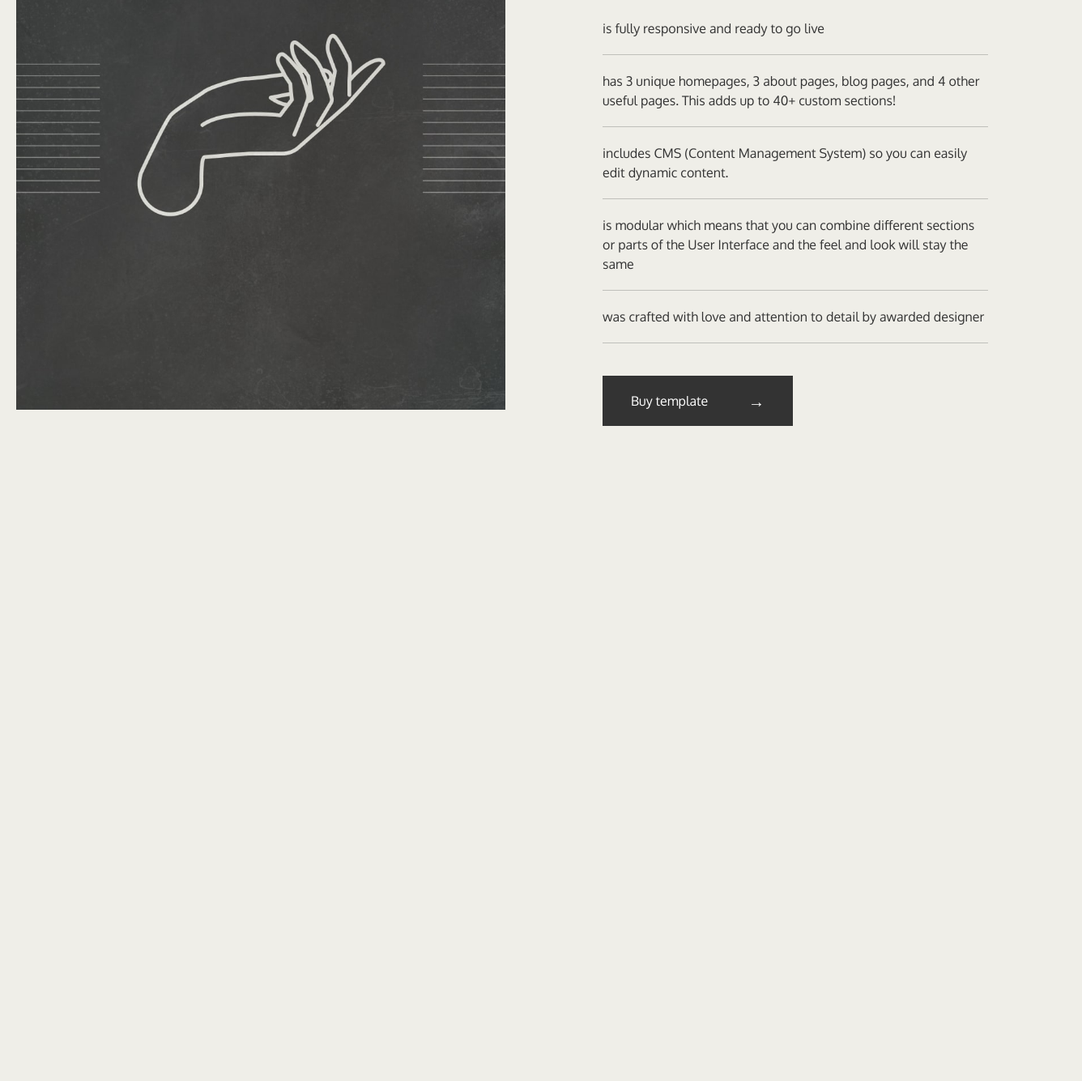
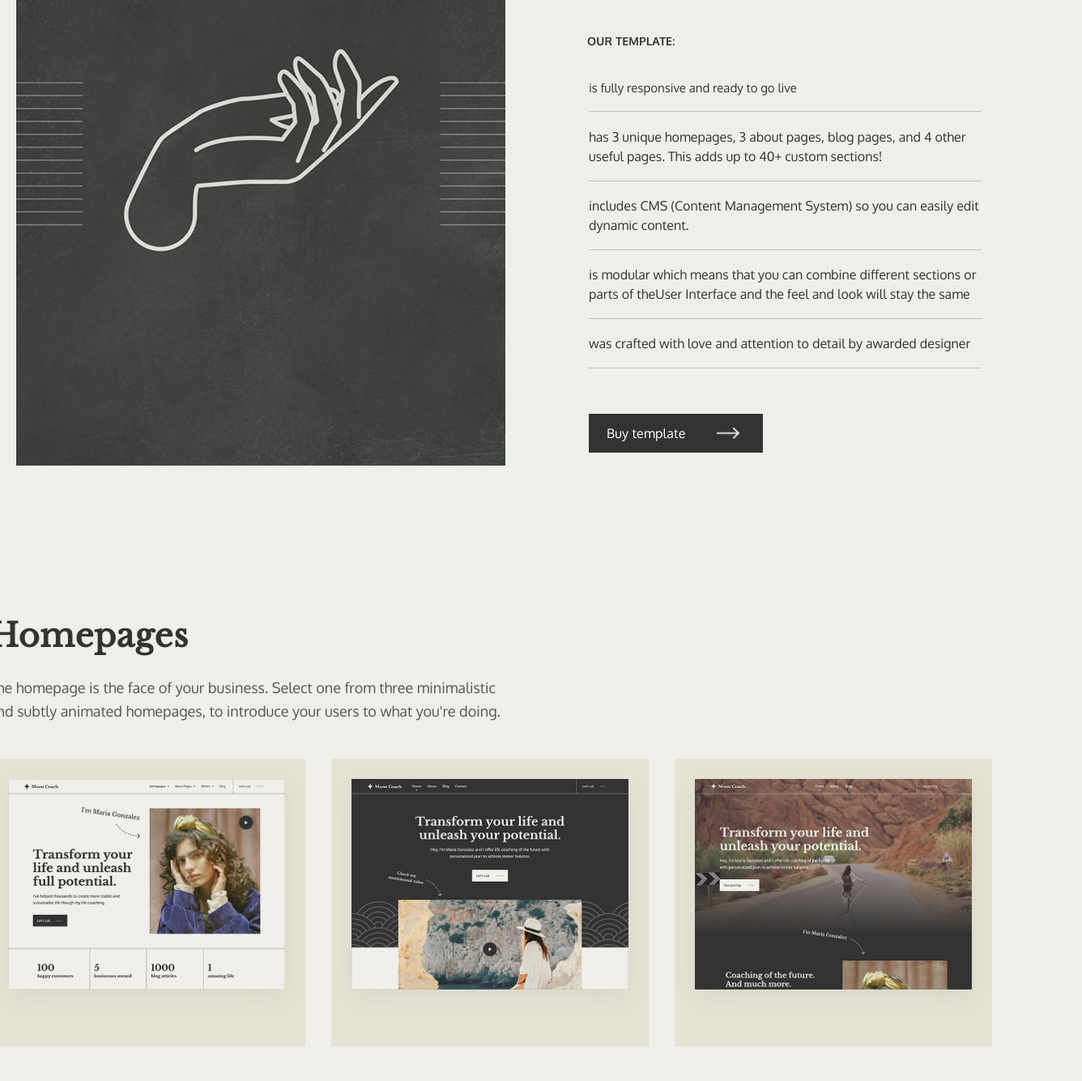
Before and after one commit to MilenaSedkova/basics-of-web-programming, a plain HTML site: page index.html in a window 1280 px wide. Shown: the part 1630-2965 px from the top of the page at 81% size, 1336 px wide, since content can reach past the window. Before the commit the page ends 2294 px from the top, so only its background shows below. Drawn offline with nearby package versions, Linux system fonts and the light colour scheme.

Commit message:
feat: add third and fourh sections

```diff
--- a/index.html
+++ b/index.html
@@ -68,7 +68,7 @@
   <div class="container facts-container">
 
     <div class="facts-image">
-      <img src="hande-photo.jpg" alt="Hand illustration">
+      <img src="IMAGE.png" alt="Hand illustration">
     </div>
 
     <div class="facts-content">
@@ -81,20 +81,96 @@
           <li>is fully responsive and ready to go live</li>
           <li>has 3 unique homepages, 3 about pages, blog pages, and 4 other useful pages. This adds up to 40+ custom sections!</li>
           <li>includes CMS (Content Management System) so you can easily edit dynamic content.</li>
-          <li>is modular which means that you can combine different sections or parts of the User Interface and the feel and look will stay the same</li>
+          <li>is modular which means that you can combine different sections or parts of theUser Interface and the feel and look will stay the same</li>
           <li>was crafted with love and attention to detail by awarded designer</li>
         </ul>
       </div>
 
       <a href="#" class="buy-btn">
         Buy template
-        <span class="arrow">→</span>
+        <img src ="button-arrow1.png" alt="arrow" class="arrow">
       </a>
     </div>
 
   </div>
 </section>
 
+<section class="hp-section">
+  <div class="hp-container">
+    <h2 class="hp-main-title">Homepages</h2>
+    <p class="hp-main-subtitle">
+      The homepage is the face of your business. Select one from three minimalistic
+      and subtly animated homepages, to introduce your users to what you're doing.
+    </p>
+
+    <div class="hp-grid">
+      <div class="hp-card">
+        <div class="hp-image-box">
+          <img src="path-to-image1.png" alt="Home Version 1">
+        </div>
+        <div class="hp-footer">
+        </div>
+      </div>
+
+      <div class="hp-card">
+        <div class="hp-image-box">
+          <img src="path-to-image2.png" alt="Home Version 2">
+        </div>
+        <div class="hp-footer">
+        </div>
+      </div>
+
+      <div class="hp-card">
+        <div class="hp-image-box">
+          <img src="path-to-image3.png" alt="Home Version 3">
+        </div>
+        <div class="hp-footer">
+          <div class="hp-decor-line"></div>
+        </div>
+      </div>
+    </div>
+  </div>
+</section>
+
+<section class="about-section">
+  <div class="ap-container">
+    <h2 class="ap-title">About pages</h2>
+    <p class="ap-subtitle">
+      If you didn't get enough space on the homepage to really deep dive into who you
+      are, your story, and your values, you can do that on a separate about page.
+    </p>
+
+    <div class="ap-grid">
+      <div class="ap-card">
+        <div class="ap-image-box">
+          <img src="path-to-about1.jpg" alt="About Version 1">
+        </div>
+        <div class="ap-footer">
+          <span class="ap-name">About Version 1</span>
+        </div>
+      </div>
+
+      <div class="ap-card">
+        <div class="ap-image-box">
+          <img src="path-to-about2.jpg" alt="About Version 2">
+        </div>
+        <div class="ap-footer">
+          <span class="ap-name">About Version 2</span>
+        </div>
+      </div>
+
+      <div class="ap-card">
+        <div class="ap-image-box">
+          <img src="path-to-about3.jpg" alt="About Version 3">
+        </div>
+        <div class="ap-footer">
+          <span class="ap-name">About Version 3</span>
+        </div>
+      </div>
+    </div>
+  </div>
+</section>
+
 </body>
   </body>
 </html>
--- a/style.css
+++ b/style.css
@@ -6,12 +6,9 @@
  max-width: 1440px;  /* Твоя цель */
   margin: 0 auto;     /* Магия: центрирует блок, распределяя пустое место поровну */
   width: 100%;        /* Чтобы блок был адаптивным */
-
-  /* Дополнительно: добавь небольшие падинги по бокам,
-     чтобы контент не прилипал к краям на экранах ровно 1440px */
   padding-left: 0px;
   padding-right: 0px;
-  box-sizing: border-box; /*шрифты без маленьких декоративных черточек (засечек) на концах букв.*/
+  box-sizing: border-box;
   background-color: #EFEEE8;
 
 }
@@ -57,10 +54,10 @@
   font-size: 16px;
   font-family: 'Oxygen', sans-serif;
   font-weight: 500;
-  letter-spacing: 0.01px; /* УМЕНЬШИЛИ: 0.03 было слишком много */
+  letter-spacing: 0.01px;
   display: flex;
   align-items: center;
-  gap: 5px; /* Расстояние от текста до стрелки внутри ссылки */
+  gap: 5px;
 }
 
 .nav-links a img {
@@ -104,7 +101,7 @@
       font-style: normal;
       font-weight: 700;
       width: auto;
-      line-height: 74px; /* 1.1 это множитель, т.е. если font-size 20px, то line-heigth 20*1.1 */
+      line-height: 74px;
       white-space: nowrap;   /* Запрещает перенос строки */
 }
 
@@ -245,74 +242,118 @@
   padding: 0 20px;
 }
 
-
-
-
 /* Левая колонка */
 .facts-image {
-  flex: 1; /*занимает все свободное место контейнера*/
+  display: flex;
+  justify-content: center;
+  align-items: center;
 }
 
 .facts-image img {
-  width: 604px;
-  height: 820px;
-  display: block; /*элемент становится блочным. Только блочным элементам (и еще inline-block/flex)*/
+  display: block;
+  object-fit: contain;
+  width: 900px;
+  height: 780px;
   position: relative;
-  left: -40px;
-  top: -20px;
-  object-fit: contain;
+  margin-left: -188px;
+  margin-top: 31px;
 }
 
 /* Правая колонка */
 .facts-content {
   flex: 1;
+  padding-top: 85px;   /* Подбирай это значение (больше/меньше), чтобы совместить верх */
+  padding-right: 115px;  /* Подбирай, чтобы совместить левый край текста */
+  padding-left: 3px;
+  display: flex;
+  flex-direction: column;
+  justify-content: flex-start;
+  font-size: 40px;
+  font-family: "Libre Baskerville", serif;
+  position: relative;
+  left: 2px;
+  margin-left: -130px;
+  letter-spacing: 2%;
+  line-height: 48px;
 }
 
 .facts-content h2 {
   font-family: 'Libre Baskerville', serif;
-  font-size: 42px;
-  margin-bottom: 20px;
+  font-size: 40px;
+  margin-bottom: 10px;
+  padding-top: 5px;
+  line-height: 44px;
+  letter-spacing: 0.6px;
+  margin-top: 0;        /* Обнуляем внешние отступы, чтобы не мешали */
+  white-space: nowrap;
+  font-weight: 700;
+
 }
 
 .facts-content .subtitle {
-  font-size: 18px;
-  line-height: 1.6;
+  width: 494px;
+  font-size: 17px;
+  line-height: 29.7px;
   margin-bottom: 40px;
   color: #555;
+  font-family: Oxygen;
+  letter-spacing: 0.5px;
+  font-weight: 400;
+  padding-top: 3px;
 }
 
 .list-label {
-  font-size: 12px;
+  font-family: Oxygen;
+  font-size: 14px;
   font-weight: bold;
-  letter-spacing: 1px;
+  letter-spacing: 0.2px;
   text-transform: uppercase;
   display: block;
-  margin-bottom: 20px;
+  padding-left: 0px;
+  padding-top: 12px;
+  line-height: 23.1px;
+  margin-left: -2px;
 }
 
-/* Список с линиями */
+.facts-list {
+  width: 485px;
+  height: 482px;
+  gap: 15px;
+}
+
 .facts-list ul {
   list-style: none;
   padding: 0;
-  margin: 0 0 40px 0;
+  margin: 0;
 }
 
 .facts-list li {
-  padding: 20px 0;
+  padding: 17.5px 0;
   border-bottom: 1px solid rgba(0, 0, 0, 0.2); /* Линии между пунктами */
   font-size: 16px;
-  line-height: 1.5;
+  line-height: 24px;
+  font-size: 15px;
+  letter-spacing: 0px;
+  font-family: Oxygen;
 }
 
-/* Кнопка */
 .buy-btn {
   display: inline-flex;
   align-items: center;
+  justify-content: flex-start;
+  width: 215px;
+  height: 48px;
   background-color: #333;
   color: #fff;
-  padding: 18px 35px;
+  padding: 19px 22px;
   text-decoration: none;
+  font-family: 'Oxygen', sans-serif;
   font-size: 16px;
+  font-weight: 400;
+  gap: 38px;
+  white-space: nowrap;
+  letter-spacing: 0.2px;
+  margin-top: 2px;
 }
 
 .buy-btn:hover {
@@ -320,6 +361,109 @@
 }
 
 .buy-btn .arrow {
-  margin-left: 50px;
-  font-size: 20px;
+  width: 28px;
+  height: auto;
+  gap: 20px;
 }
+
+.facts-list li:first-child {
+  font-size: 15px;
+  letter-spacing: 0px;
+  line-height: 21.9px;
+  padding-top: 36px;
+}
+
+.facts-list li:not(:first-child) {
+  font-size: 16px;
+  padding-top: 18.6px;
+}
+
+
+.hp-section {
+  background-color: #EFEEE8;
+  padding: 100px 0;
+  width: 100%;
+  height: 2661.69px;
+}
+
+.hp-container {
+  max-width: 1250px;
+  margin: 0 auto;
+  padding: 0 20px;
+}
+
+.hp-main-title {
+  font-family: 'Libre Baskerville', serif;
+  font-size: 40px;
+  font-weight: 700;
+  color: #333;
+  margin-bottom: 20px;
+  letter-spacing: 0.5px;
+  margin-top: 5px;
+  margin-left: -49px;
+}
+
+.hp-main-subtitle {
+  font-family: 'Oxygen', sans-serif;
+  font-size: 18px;
+  line-height: 29.7px;
+  color: #555;
+  max-width: 650px;
+  margin-bottom: 60px;
+  margin-top: 25px;
+  margin-left: -49px;
+}
+
+
+/* Сетка карточек */
+.hp-grid {
+  display: grid;
+  justify-content: flex-start;
+  grid-template-columns: repeat(3, 1fr);
+  gap: 32px;
+  width: 100%;
+  max-width: 1300px; /* Контейнер должен быть как в макете */
+  margin: 0 auto;
+  margin-left: -50px;
+  margin-top: -5px;
+  padding-bottom: 40px;
+  gap: 32px;
+}
+
+
+/* Стили карточки */
+.hp-card {
+  width: 392px;
+  background-color: #E4E2D3;
+  /* Увеличиваем padding-top до 55px, чтобы опустить картинку как в макете */
+  padding: 25px 25px 20px 25px;
+  display: flex;
+  flex-direction: column;
+  box-sizing: border-box;
+  margin-top: -12px;
+}
+
+.hp-image-box {
+  background-color: #fff;
+  box-shadow: 0 10px 30px rgba(0, 0, 0, 0.05);
+  margin-bottom: 30px; /* Расстояние до текста из макета */
+  line-height: 0;
+  height: auto;
+}
+
+.hp-image-box img {
+  width: 100%;      /* Картинка всегда занимает всю ширину внутри padding */
+  height: auto;     /* Сохраняет пропорции оригинала */
+  display: block;
+}
+
+/* Футер карточки */
+.hp-footer {
+  display: flex;
+  justify-content: space-between;
+  align-items: center;
+  margin-top: auto;
+  padding: 0px 15px;
+
+  padding-bottom: 20px;
+}
```
Also changed, not shown: IMAGE.png (added), path-to-about1.png (added), path-to-about2.png (added), path-to-about3.png (added), path-to-image1.png (added), path-to-image2.png (added), path-to-image3.png (added).
